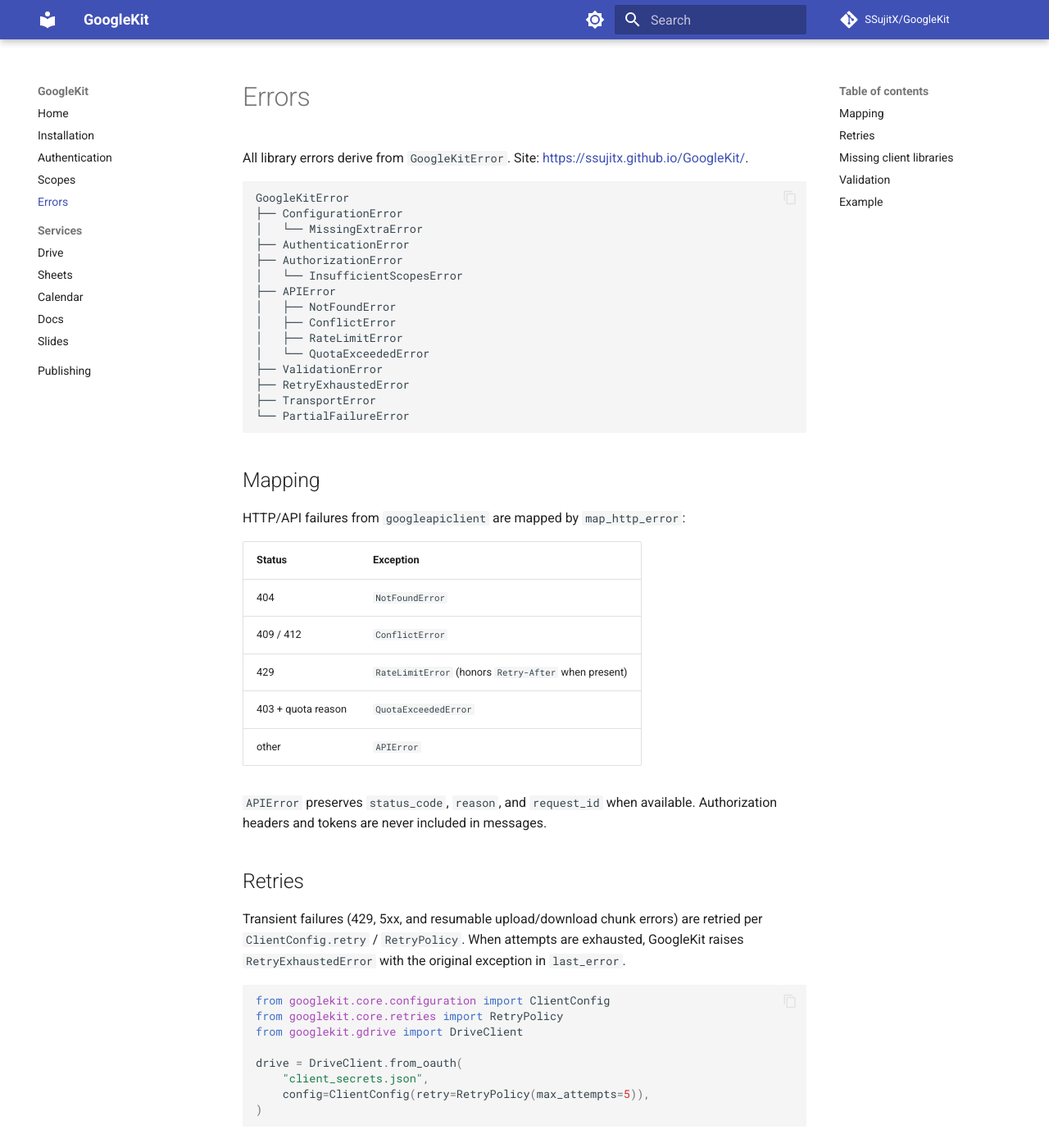
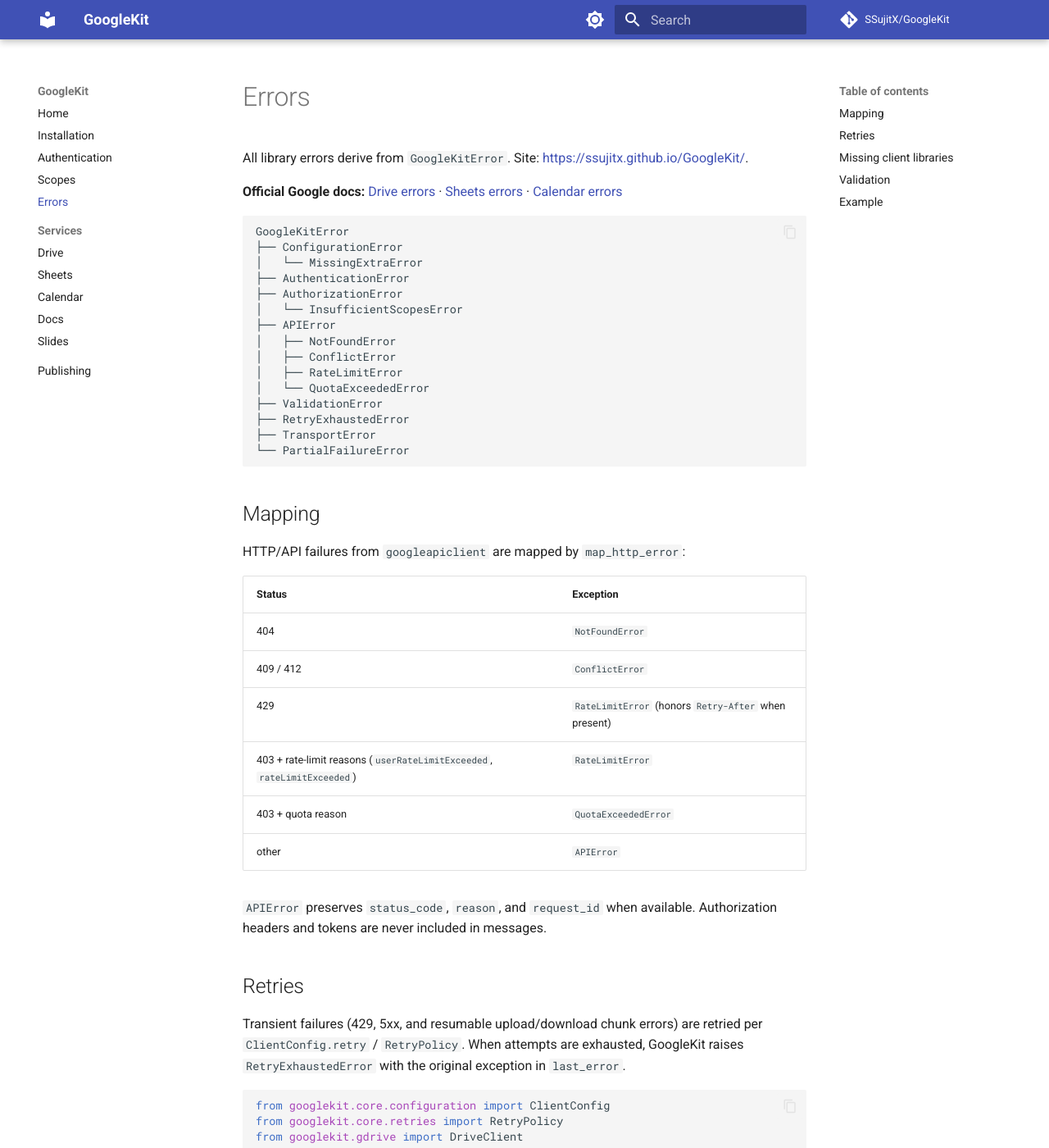
Before and after one commit to SSujitX/GoogleKit, an MkDocs documentation site: the page built from docs/errors.md, in a window 1280 px wide and 1400 px high. Shown: the whole window at 82% size. Built offline with MkDocs 1.6.1 and Material for MkDocs 9.7.7, drawn with Linux system fonts in a browser that asks for light colours; comment, search, counter and statistics services are not loaded.

Commit message:
docs: Add metadata and official Google API links for Drive, Sheets, and Calendar to improve error handling documentation in GoogleKit

````diff
--- a/docs/errors.md
+++ b/docs/errors.md
@@ -1,7 +1,18 @@
+---
+title: GoogleKit errors, retries, and HTTP mapping
+description: >-
+  Exception hierarchy for GoogleKit — NotFoundError, RateLimitError, ValidationError,
+  retries, and how googleapiclient HTTP errors map to typed exceptions.
+---
+
 # Errors
 
 All library errors derive from `GoogleKitError`.
 Site: [https://ssujitx.github.io/GoogleKit/](https://ssujitx.github.io/GoogleKit/).
+
+**Official Google docs:** [Drive errors](https://developers.google.com/workspace/drive/api/guides/handle-errors) ·
+[Sheets errors](https://developers.google.com/workspace/sheets/api/guides/handle-errors) ·
+[Calendar errors](https://developers.google.com/workspace/calendar/api/guides/errors)
 
 ```text
 GoogleKitError
@@ -30,6 +41,7 @@
 | 404 | `NotFoundError` |
 | 409 / 412 | `ConflictError` |
 | 429 | `RateLimitError` (honors `Retry-After` when present) |
+| 403 + rate-limit reasons (`userRateLimitExceeded`, `rateLimitExceeded`) | `RateLimitError` |
 | 403 + quota reason | `QuotaExceededError` |
 | other | `APIError` |
 
````
